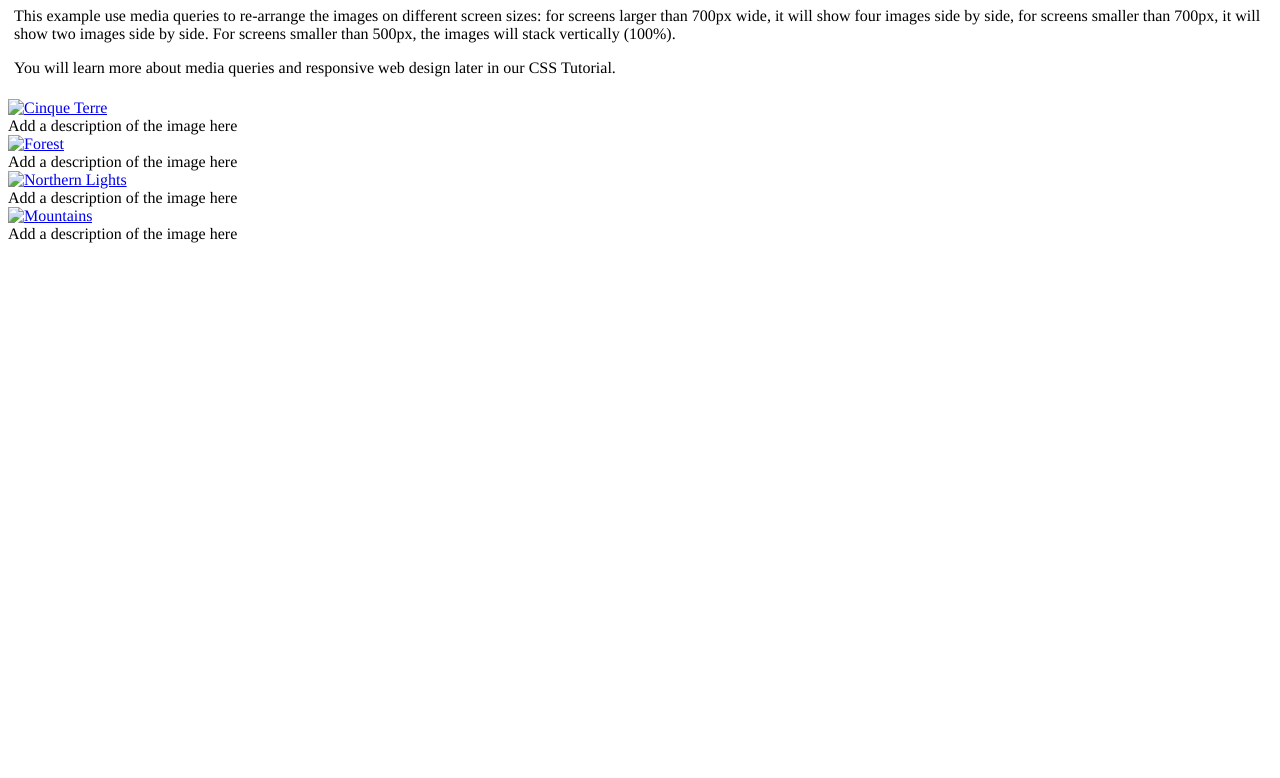
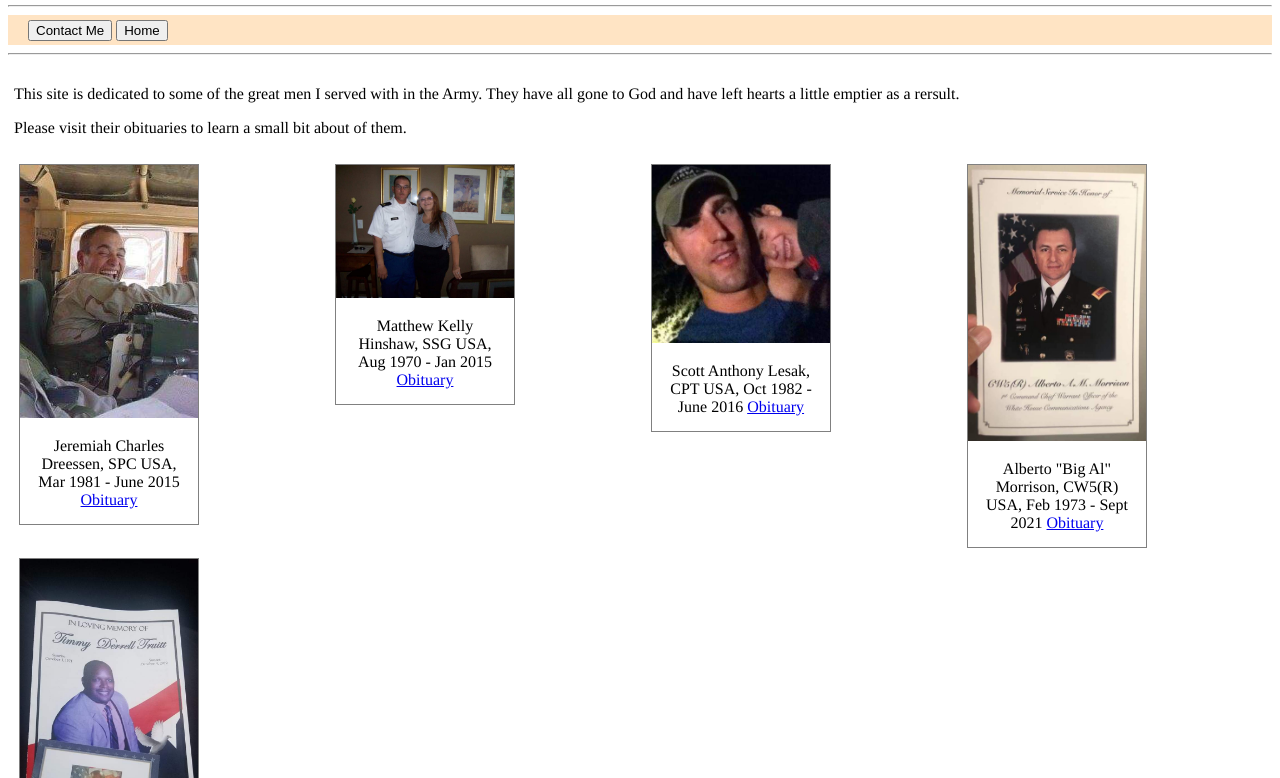
Before and after one commit to NewbRangerTom/COP2830_web_programming, a plain HTML site: page gone_too_soon.html in a window 1280 px wide. Shown: the part 95-873 px from the top of the page. Before the commit the page ends 800 px from the top, so only its background shows below. Drawn offline with Linux system fonts and the light colour scheme.

Commit message:
added memorial page added images for memorial page organized images folder added image sub folders changed image links to match image locations added image gallery styling to css document

```diff
--- a/COP2830_M2A1_v1.html
+++ b/COP2830_M2A1_v1.html
@@ -12,12 +12,12 @@ range of interest and experiences. -->
 		<meta name="description" content="html document created for COP2830 assignment.">
 		<link rel="stylesheet" href="./stylesheets/css-template.css">
 		<!-- favicon browser tab icon -->
-		<link rel="android-chrome-icon" sizes="192x192" href="./images/android-chrome-192x192.png">
-		<link rel="android-chrome-icon" sizes="512x512" href="./images/android-chrome-512x512.png">
-		<link rel="apple-touch-icon" sizes="180x180" href="./images/apple-touch-icon.png">
-		<link rel="icon" type="image/png" sizes="32x32" href="./images/favicon-32x32.png">
-		<link rel="icon" type="image/png" sizes="16x16" href="./images/favicon-16x16.png">
-		<link rel="manifest" href="./images/site.webmanifest">
+		<link rel="android-chrome-icon" sizes="192x192" href="./images/favicon/android-chrome-192x192.png">
+		<link rel="android-chrome-icon" sizes="512x512" href="./images/favicon/android-chrome-512x512.png">
+		<link rel="apple-touch-icon" sizes="180x180" href="./images/favicon/apple-touch-icon.png">
+		<link rel="icon" type="image/png" sizes="32x32" href="./images/favicon/favicon-16x16.png">
+		<link rel="icon" type="image/png" sizes="16x16" href="./images/favicon/favicon-32x32.png">
+		<link rel="manifest" href="./images/favicon/site.webmanifest">
 	</head>
 	<body>
 		<header>
--- a/gone_too_soon.html
+++ b/gone_too_soon.html
@@ -9,53 +9,71 @@
 		<meta name="description" content="html document created for COP2830 assignment.">
 		<link rel="stylesheet" href="./stylesheets/css-template.css">
 		<!-- favicon browser tab icon -->
-		<link rel="android-chrome-icon" sizes="192x192" href="./images/android-chrome-192x192.png">
-		<link rel="android-chrome-icon" sizes="512x512" href="./images/android-chrome-512x512.png">
-		<link rel="apple-touch-icon" sizes="180x180" href="./images/apple-touch-icon.png">
-		<link rel="icon" type="image/png" sizes="32x32" href="./images/favicon-32x32.png">
-		<link rel="icon" type="image/png" sizes="16x16" href="./images/favicon-16x16.png">
-		<link rel="manifest" href="./images/site.webmanifest">
+		<link rel="android-chrome-icon" sizes="192x192" href="./images/favicon/android-chrome-192x192.png">
+		<link rel="android-chrome-icon" sizes="512x512" href="./images/favicon/android-chrome-512x512.png">
+		<link rel="apple-touch-icon" sizes="180x180" href="./images/favicon/apple-touch-icon.png">
+		<link rel="icon" type="image/png" sizes="32x32" href="./images/favicon/favicon-16x16.png">
+		<link rel="icon" type="image/png" sizes="16x16" href="./images/favicon/favicon-32x32.png">
+		<link rel="manifest" href="./images/favicon/site.webmanifest">
 	</head>
     <body>
-        <h1>Freinds and Family Passed Too Young</h1>
+        <header>
+			<h1>Freinds and Family Passed Too Young</h1>
+		</header>
+		<hr>
+		<div>
+			<nav class="nav1">
+				<button type="button" onclick="document.location='contact.html'">Contact Me</button>
+				<button type="button" onclick="document.location='COP2830_M2A1.html'">Home</button>
+			</nav>
+		</div>
+		<hr>
         <div style="padding:6px;">
-            <p>This example use media queries to re-arrange the images on different screen sizes: for screens larger than 700px wide, it will show four images side by side, for screens smaller than 700px, it will show two images side by side. For screens smaller than 500px, the images will stack vertically (100%).</p>
-            <p>You will learn more about media queries and responsive web design later in our CSS Tutorial.</p>
+            <p>This site is dedicated to some of the great men I served with in the Army. They have all gone to God and have left hearts a little emptier as a rersult.</p>
+            <p>Please visit their obituaries to learn a small bit about of them.</p>
         </div>
-        <div class="clearfix"></div>
         <div class="responsive">
             <div class="gallery">
-                <a target="_blank" href="img_5terre.jpg">
-                <img src="img_5terre.jpg" alt="Cinque Terre" width="600" height="400">
+                <a target="_blank" href="./images/rip/dreessen1_253x360.jpg">
+                <img src="./images/rip/dreessen1_253x360.jpg" alt="Jeremiah Dreessen" width="253" height="360">
                 </a>
-                <div class="desc">Add a description of the image here</div>
+                <div class="desc">Jeremiah Charles Dreessen, SPC USA, Mar 1981 - June 2015 <a href="https://www.findagrave.com/memorial/171891522/jeremiah-charles-dreessen">Obituary</a></div>
             </div>
         </div>
 
         <div class="responsive">
             <div class="gallery">
-                <a target="_blank" href="img_forest.jpg">
-                <img src="img_forest.jpg" alt="Forest" width="600" height="400">
+                <a target="_blank" href="./images/rip/hinshaw_1080x809.jpg">
+                <img src="./images/rip/hinshaw_1080x809.jpg" alt="Matthew Kelly Hinshaw" width="1080" height="809">
                 </a>
-                <div class="desc">Add a description of the image here</div>
+                <div class="desc">Matthew Kelly Hinshaw, SSG USA, Aug 1970 - Jan 2015 <a href="https://www.findagrave.com/memorial/141969952/matthew-kelly-hinshaw">Obituary</a></div>
             </div>
         </div>
 
         <div class="responsive">
             <div class="gallery">
-                <a target="_blank" href="img_lights.jpg">
-                <img src="img_lights.jpg" alt="Northern Lights" width="600" height="400">
+                <a target="_blank" href="./images/rip/lesak_384x384.jpg">
+                <img src="./images/rip/lesak_384x384.jpg" alt="Scott Lesak" width="384" height="384">
                 </a>
-                <div class="desc">Add a description of the image here</div>
+                <div class="desc">Scott Anthony Lesak, CPT USA, Oct 1982 - June 2016 <a href="https://www.findagrave.com/memorial/168576037/scott-anthony-lesak">Obituary</a></div>
             </div>
         </div>
 
         <div class="responsive">
             <div class="gallery">
-                <a target="_blank" href="img_mountains.jpg">
-                <img src="img_mountains.jpg" alt="Mountains" width="600" height="400">
+                <a target="_blank" href="./images/rip/morrison_818x1271.jpg">
+                <img src="./images/rip/morrison_818x1271.jpg" alt="Alberto Morrison" width="818" height="1271">
                 </a>
-                <div class="desc">Add a description of the image here</div>
+                <div class="desc">Alberto "Big Al" Morrison, CW5(R) USA, Feb 1973 - Sept 2021 <a href="https://www.tributearchive.com/obituaries/22384923/alberto-a-m-morrison/sierra-vista/arizona/hatfield-funeral-home">Obituary</a></div>
+            </div>
+        </div>
+
+        <div class="responsive">
+            <div class="gallery">
+                <a target="_blank" href="./images/rip/truitt_640x1316.jpg">
+                <img src="./images/rip/truitt_640x1316.jpg" alt="Timmy Derrell Truitt" width="640" height="1316">
+                </a>
+                <div class="desc">Timmy D. Truitt, SFC(R) USA, Oct 1971 - Oct 2019 <a href="https://www.tributearchive.com/obituaries/15330421/Timmy-Truitt">Obituary</a></div>
             </div>
         </div>
 
--- a/stylesheets/css-template.css
+++ b/stylesheets/css-template.css
@@ -7,32 +7,42 @@ iframe {border: none; height: 1000px; width: 1000px; display: block;}
 li {padding: 5px;}
 section::after {content: ""; display: table; clear: both;}
 ul {list-style-type: none; border: 2px; padding: 0;}
+* {box-sizing: border-box;}
 
 
 /* classes */
 .b {font-family: Arial; font-size: 150%; font-weight: bold;}
+.clearfix:after {content: ""; display: table; clear: both;}
 .clock {text-align: center;}
+.desc {padding: 15px; text-align: center;}
 .div1 {background-color: rgb(176, 219, 248); font-size: larger;} /*  float: left; padding: 200px 0; width: 400px; */
 .g  {padding-left: 25px; line-height: 150%; font-size: 125%;}
+.gallery {margin: 5px; border: 1px solid gray; float: left; width: 180px;}
+.gallery:hover {border: 2px solid black;}
+.gallery img {width: 100%; height: auto;}
 .h  {padding-left: 25px; line-height: 100%; font-size: 125%;}
 .item  {margin-left: 50px;}
-.nav1 {padding: 10px 0px 0px 20px; left: 100%; height: 30px; width: auto; background-color: bisque;}
-.nav2 {float: left; width: 25%; padding: 20px; background: white;}
+.nav1 {padding: 5px 0px 0px 20px; left: 100%; height: 30px; width: auto; background-color: bisque;}
+.nav2 {float: left; width: 25%; padding: 20px; background: rgb(207, 157, 248);}
+.responsive {padding: 0 6px; float: left; width: 24.99999%;}
 .right {text-align: right;}
 .tab {padding-left: 50px;}
+
 
 /* IDs */
 #bl {color: rgb(1, 1, 71);}
 #css_img {border: 0; width: 88px; height: 31px;}
 #i  {font-size: 125%;}
-#nav {border-right-width: 10px; border-right-color: darkblue; border-right-style: double;}
-#para1 {text-align: center;}
+#nav_border {border-right-width: 10px; border-right-color: darkblue; border-right-style: double;}
 #section {float: left; padding: 200px 0; width: 250px;}
 #update {background-color: darkblue; height: 10px;}
 
-/* unused */
+@media only screen and (max-width: 700px) {.responsive {width: 49.99999%; margin: 6px 0;}}
+@media only screen and (max-width: 500px) {.responsive {width: 100%;}}
 
 
-.clearfix:after {display: block; clear: both;}
+
+/* unused */
+#para1 {text-align: center;}
 .menu {width: 720px; margin: 0px auto;}
 .menu-wrap {width: 100%; box-shadow: 0px 1px 3px rgba(0,0,0,0.2); background: #3e3436;}
```
Also changed, not shown: COP2830_M2A1_v2.html (+8 -8 lines), contact.html (+7 -7 lines), setup_linux.html (+6 -6 lines), images/favicon/android-chrome-192x192.png (renamed from images/android-chrome-192x192.png), images/favicon/android-chrome-512x512.png (renamed from images/android-chrome-512x512.png), images/favicon/apple-touch-icon.png (renamed from images/apple-touch-icon.png), images/favicon/favicon-16x16.png (renamed from images/favicon-16x16.png), images/favicon/favicon-32x32.png (renamed from images/favicon-32x32.png), images/favicon/favicon.ico (renamed from images/favicon.ico), images/favicon/site.webmanifest (renamed from images/site.webmanifest), images/rip/dreessen1_253x360.jpg (added), images/rip/hinshaw_1080x809.jpg (added), images/rip/lesak_384x384.jpg (added), images/rip/morrison_818x1271.jpg (added), 1 more files.
